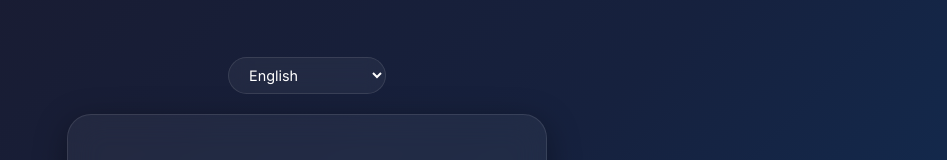
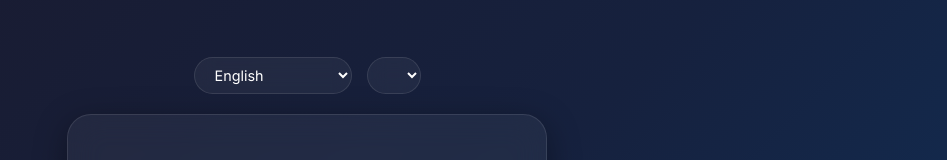
Before and after one commit to FranciscoMMonteiro/percentage_calculator_site, a React (Vite) app: page / in a window 1280 px wide. Shown: the top 160 px of the page, without its empty margins (333-1280 px from the left). Built offline with nearby package versions, Linux system fonts and the light colour scheme.

Commit message:
Added Decimal Separator Options

```diff
--- a/src/App.jsx
+++ b/src/App.jsx
@@ -7,9 +7,17 @@ function App() {
   });
   const t = translations[language];
 
+  const [decimalSeparator, setDecimalSeparator] = useState(() => {
+    return localStorage.getItem('percentage_calculator_separator') || '.';
+  });
+
   useEffect(() => {
     localStorage.setItem('percentage_calculator_language', language);
   }, [language]);
+
+  useEffect(() => {
+    localStorage.setItem('percentage_calculator_separator', decimalSeparator);
+  }, [decimalSeparator]);
 
   const [values, setValues] = useState({
     base: '',
@@ -21,8 +29,9 @@ function App() {
   const [lastEdited, setLastEdited] = useState([]);
 
   const handleInputChange = (field, value) => {
-    // Allow only numbers and decimals
-    if (!/^\d*\.?\d*$/.test(value)) return;
+    // Allow numbers and the selected separator
+    const regex = decimalSeparator === '.' ? /^\d*\.?\d*$/ : /^\d*,?\d*$/;
+    if (!regex.test(value)) return;
 
     setValues(prev => ({ ...prev, [field]: value }));
 
@@ -34,6 +43,21 @@ function App() {
       // Keep only the last 2 edited fields
       return newOrder.slice(-2);
     });
+  };
+
+  const parseValue = (val) => {
+    if (!val) return NaN;
+    if (decimalSeparator === ',') {
+      return parseFloat(val.replace(',', '.'));
+    }
+    return parseFloat(val);
+  };
+
+  const formatValue = (val) => {
+    if (decimalSeparator === ',') {
+      return val.toString().replace('.', ',');
+    }
+    return val.toString();
   };
 
   useEffect(() => {
@@ -109,6 +133,7 @@ function App() {
 
   return (
     <div className="app-container">
+      <div className="top-controls">
         <div className="language-switcher">
           <select value={language} onChange={(e) => setLanguage(e.target.value)}>
             <option value="en">English</option>
@@ -118,6 +143,14 @@ function App() {
             <option value="de">Deutsch</option>
             <option value="it">Italiano</option>
           </select>
+        </div>
+
+        <div className="separator-switcher">
+          <select value={decimalSeparator} onChange={(e) => setDecimalSeparator(e.target.value)}>
+            <option value=".">{t.separator_dot}</option>
+            <option value=",">{t.separator_comma}</option>
+          </select>
+        </div>
       </div>
 
       <div className="calculator-card">
--- a/src/index.css
+++ b/src/index.css
@@ -40,12 +40,22 @@ body {
   perspective: 1000px;
 }
 
-.language-switcher {
+.top-controls {
+  display: flex;
+  gap: 15px;
   margin-bottom: 20px;
   z-index: 10;
+  flex-wrap: wrap;
+  justify-content: center;
 }
 
-.language-switcher select {
+.language-switcher,
+.separator-switcher {
+  /* Inherit layout from top-controls */
+}
+
+.language-switcher select,
+.separator-switcher select {
   background: var(--glass-bg);
   backdrop-filter: blur(10px);
   border: 1px solid var(--glass-border);
@@ -59,12 +69,14 @@ body {
   transition: all 0.3s ease;
 }
 
-.language-switcher select:hover {
+.language-switcher select:hover,
+.separator-switcher select:hover {
   background: rgba(255, 255, 255, 0.1);
   border-color: var(--accent-color);
 }
 
-.language-switcher select option {
+.language-switcher select option,
+.separator-switcher select option {
   background: #1a1a2e;
   color: var(--text-primary);
 }
```
Lines whose indentation alone changed are shown as unchanged.
